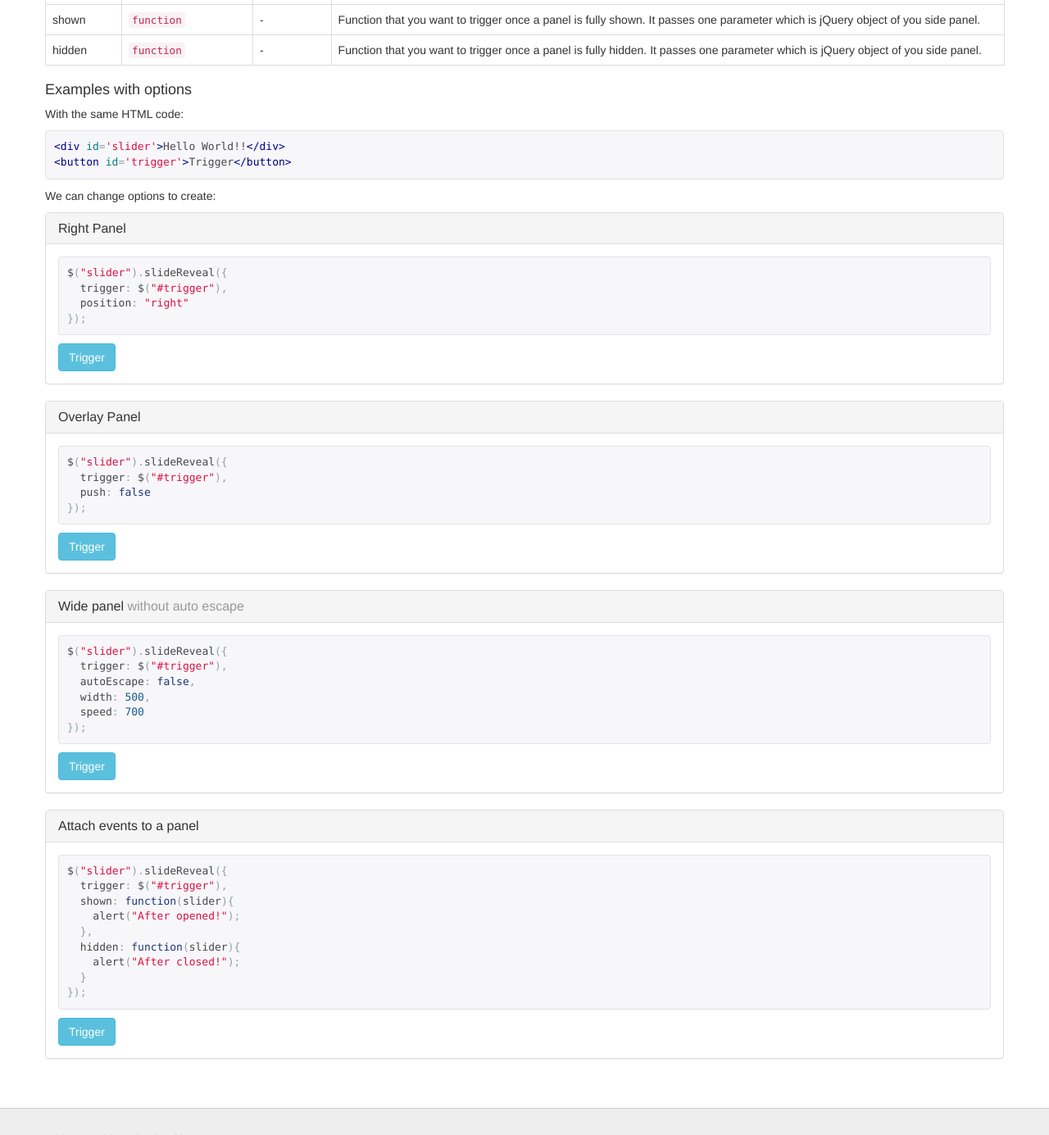
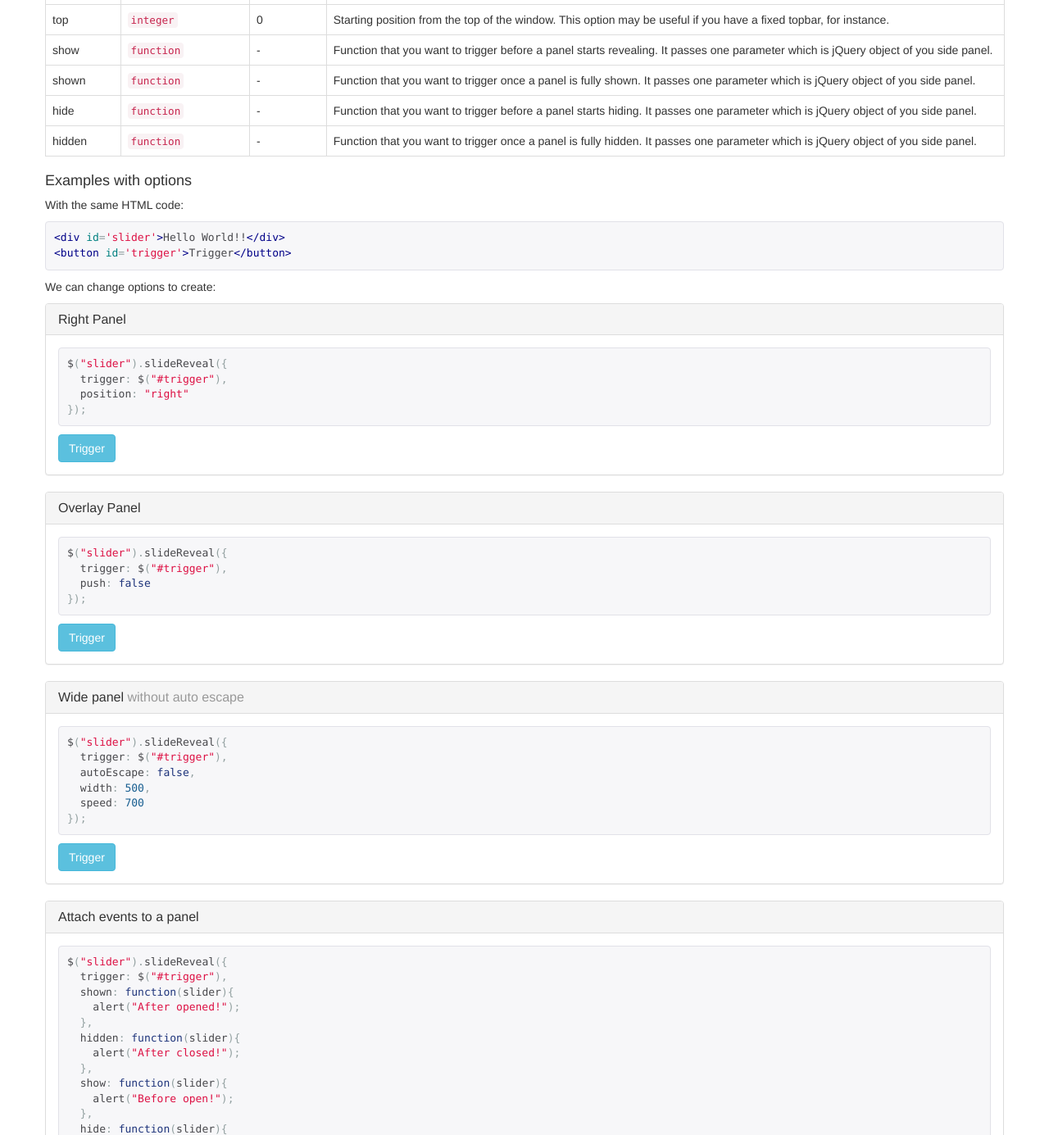
Before and after one commit to nnattawat/slideReveal, a plain HTML site: page index.html in a window 1280 px wide. Shown: the part 2102-3487 px from the top of the page at 82% size. Drawn offline with Linux system fonts and the light colour scheme.

Commit message:
Update docs adding: - top, show, hide options

```diff
--- a/index.html
+++ b/index.html
@@ -88,7 +88,7 @@
             </ul>
           </div>
         </div>
-        <div class="alert alert-info"><strong>Head's up!</strong> The plugin <strong>does not</strong> add any fancy CSS to your side panel. So, you need to style it yourself to get a nice shadowing panel or a beautiful navigation like in the example from the top bar.</div>
+        <div class="alert alert-info"><strong>Head's up!</strong> The plugin <strong>does not</strong> add any fancy CSS to your side panel. So, you need to style it yourself to get a nice shadowing panel or a beautiful navigation like in the example from the top right.</div>
         <div class="panel panel-danger">
           <div class="panel-heading">
             <h3 class="panel-title">Warning!</h3>
@@ -165,10 +165,28 @@
               <td>Whether you want to enable users to use <kbd>ESC</kbd> to hide a panel.</td>
             </tr>
             <tr>
+              <td>top</td>
+              <td><code>integer</code></td>
+              <td>0</td>
+              <td>Starting position from the top of the window. This option may be useful if you have a fixed topbar, for instance.</td>
+            </tr>
+            <tr>
+              <td>show</td>
+              <td><code>function</code></td>
+              <td>-</td>
+              <td>Function that you want to trigger before a panel starts revealing. It passes one parameter which is jQuery object of you side panel.</td>
+            </tr>
+            <tr>
               <td>shown</td>
               <td><code>function</code></td>
               <td>-</td>
               <td>Function that you want to trigger once a panel is fully shown. It passes one parameter which is jQuery object of you side panel.</td>
+            </tr>
+            <tr>
+              <td>hide</td>
+              <td><code>function</code></td>
+              <td>-</td>
+              <td>Function that you want to trigger before a panel starts hiding. It passes one parameter which is jQuery object of you side panel.</td>
             </tr>
             <tr>
               <td>hidden</td>
@@ -256,6 +274,12 @@ $("slider").slideReveal({
   },
   hidden: function(slider){
     alert("After closed!");
+  },
+  show: function(slider){
+    alert("Before open!");
+  },
+  hide: function(slider){
+    alert("Before close!");
   }
 });
 </pre>
@@ -342,6 +366,12 @@ $("slider").slideReveal({
           },
           hidden: function(slider){
             alert("After closed!");
+          },
+          show: function(slider){
+            alert("Before open!");
+          },
+          hide: function(slider){
+            alert("Before close!");
           }
         });
       });
```
Also changed, not shown: asset/js/jquery.slidereveal.js.
